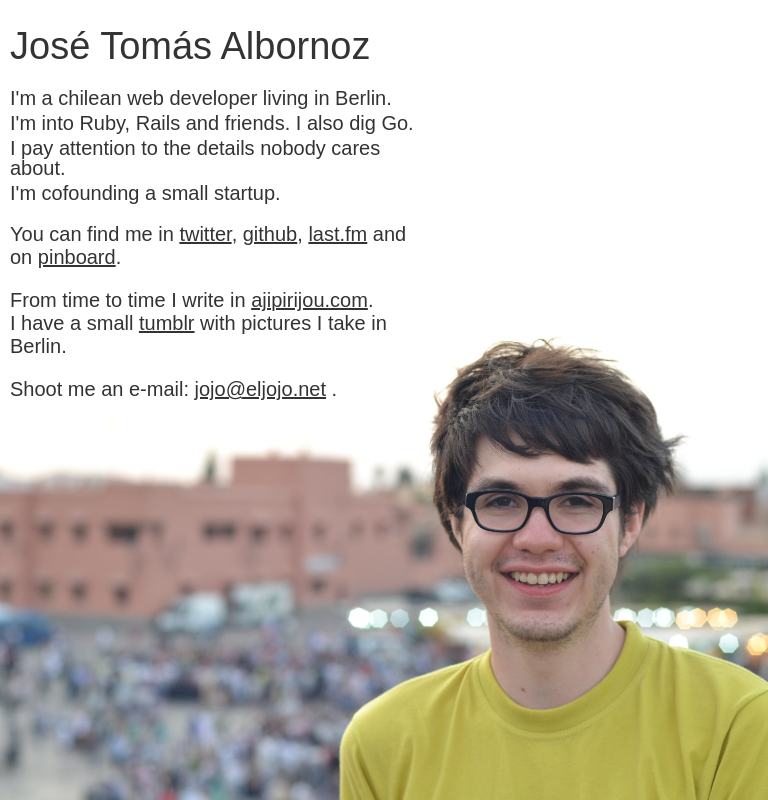
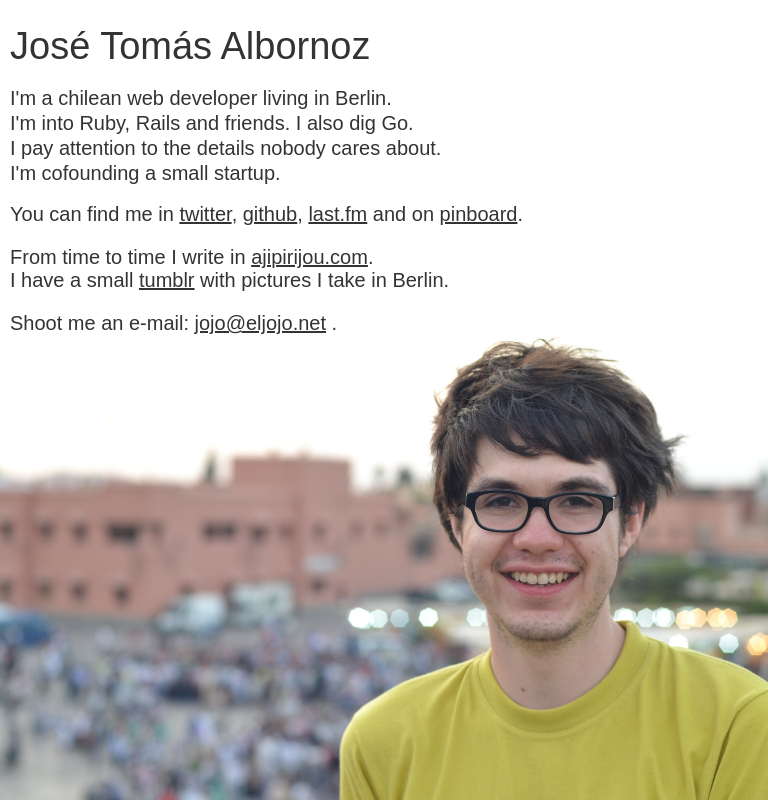
Before and after one commit to eljojo/eljojo.net, a PHP site: page / in a window 768 px wide. Run offline with PHP 8.4, Linux system fonts and the light colour scheme; some web fonts are replaced.

Commit message:
Fixed stupid bug with the width in small screen widths

```diff
--- a/estilo.css
+++ b/estilo.css
@@ -69,7 +69,6 @@ a:hover {
 
 @media screen and (max-width: 1000px) and (min-width: 481px) {
   body {
-    width: 55%;
     min-width: 370px;
     margin-left: 0;
   }
```
